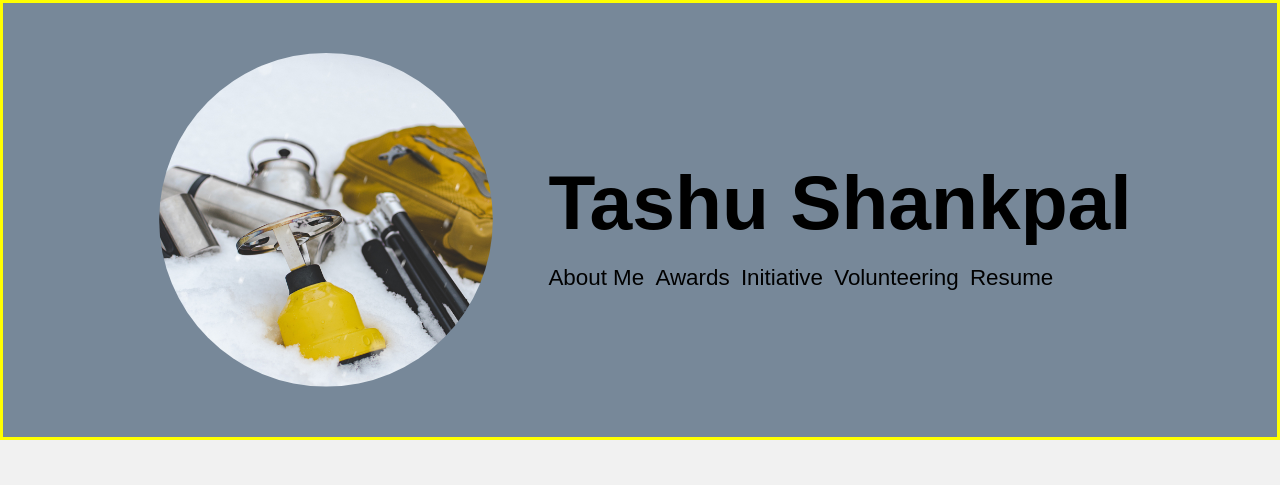
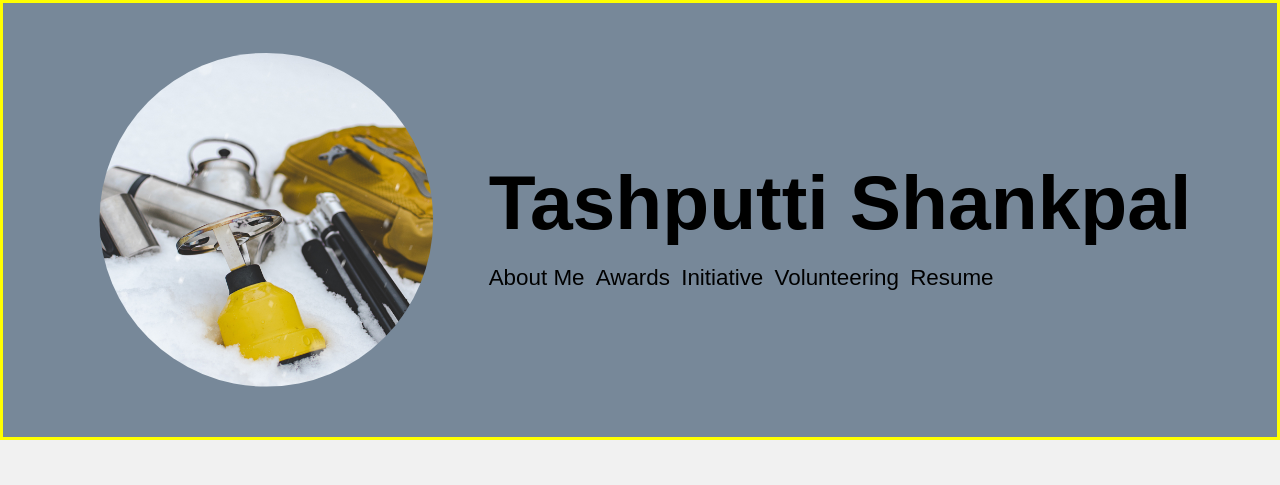
Before and after one commit to tashuts/myapp, a Python web app: template templates/base.html in a window 1280 px wide. Shown: the top 485 px of the page. Run offline with Jinja, Linux system fonts and the light colour scheme; the template is opened without the code that fills it, so the values that code supplies are empty; some web fonts are replaced.

Commit message:
fix bugs

```diff
--- a/templates/base.html
+++ b/templates/base.html
@@ -5,7 +5,7 @@
     <meta charset="utf-8" />
     <meta name="viewport" content="width=device-width, initial-scale=1" />
 
-    <title>Guddi Shankpal</title>
+    <title>Tashu Shankpal</title>
     <link rel="stylesheet" href="/static/css/tashu_style.css" />
 </head>
 
@@ -27,7 +27,7 @@
     <hero>
         <div class="photo"><img src="/static/img/ice.jpg"></div>
         <div class="name-menu">
-            <div class="name"><h1>Tashu Shankpal</h1></div>
+            <div class="name"><h1>Tashputti Shankpal</h1></div>
             <div class="menu">
                 <a href="#">About Me</a>
                 <a href="#">Awards</a>
```
